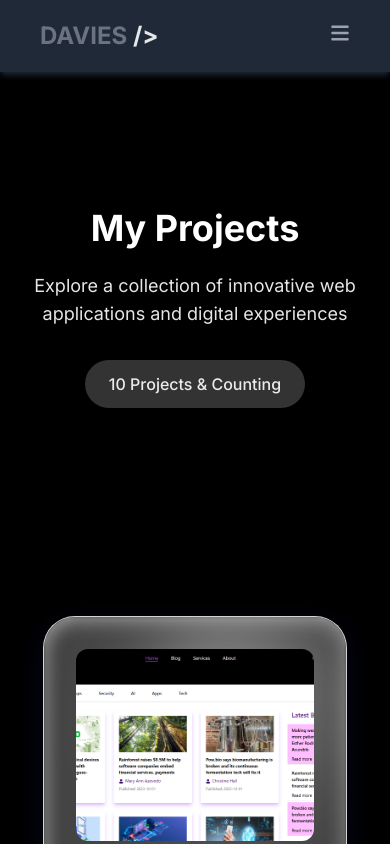
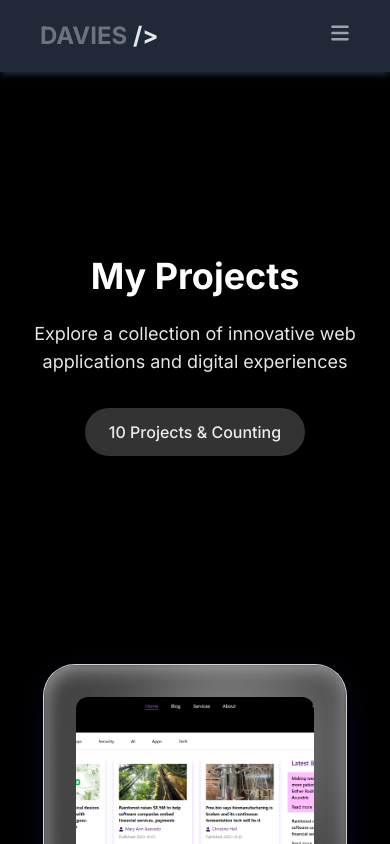
Before and after one commit to Dayveesptf/daviesportfolio, a React (Vite) app: page /projects in a window 390 px wide. Shown: the top 844 px of the page. Built offline with nearby package versions, Linux system fonts and the light colour scheme; the HTML template or start-up script is replaced by a standard one.

Commit message:
Projects updated

```diff
--- a/src/projects.jsx
+++ b/src/projects.jsx
@@ -163,7 +163,7 @@ const Projects = () => {
     <div className="min-h-screen img-background">
       <Navbar />
       {/* Hero Section */}
-      <header className="relative pt-52 pb-32 md:pt-48 md:pb-36 overflow-hidden">
+      <header className="relative pt-64 pb-32 md:pt-48 md:pb-36 overflow-hidden">
         <div className="relative z-10 mx-auto px-4 text-center">
           <h1 className="text-4xl md:text-7xl lg:text-8xl font-heading font-bold text-white mb-6 animate-fade-in-up">
             My Projects
```
